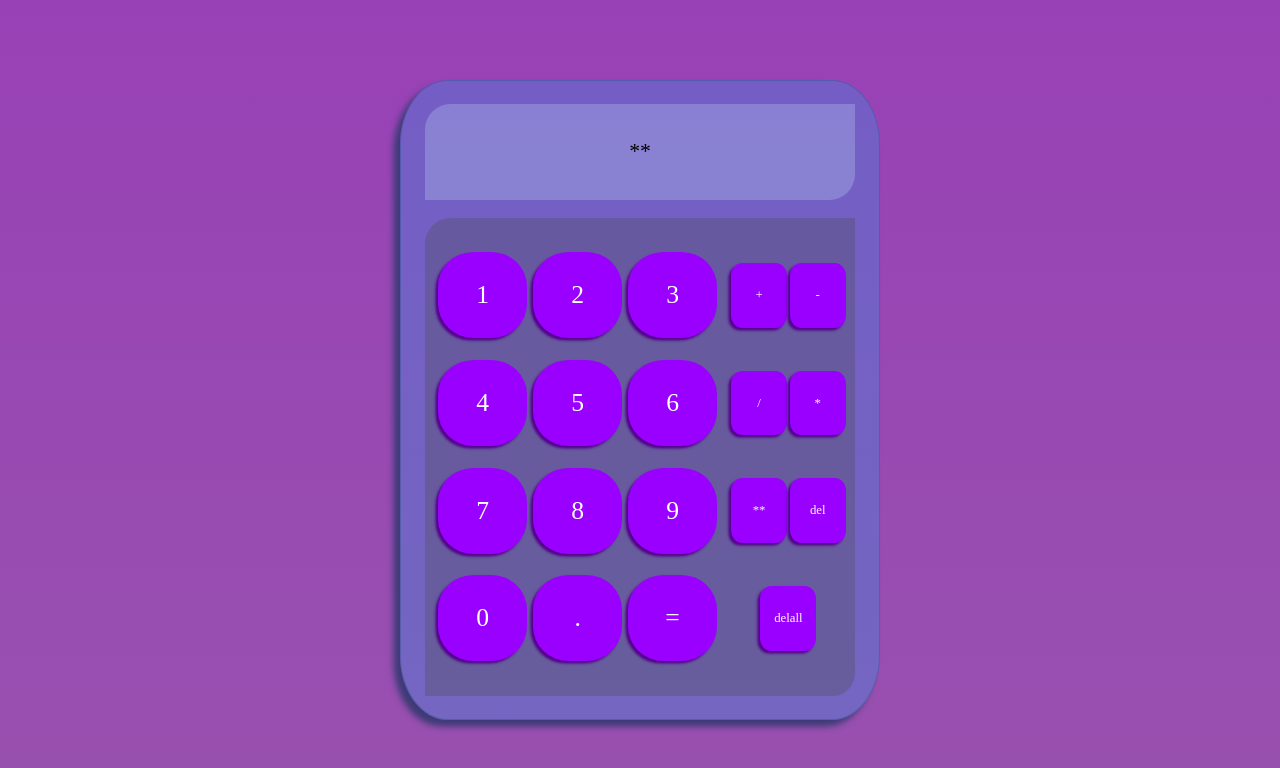
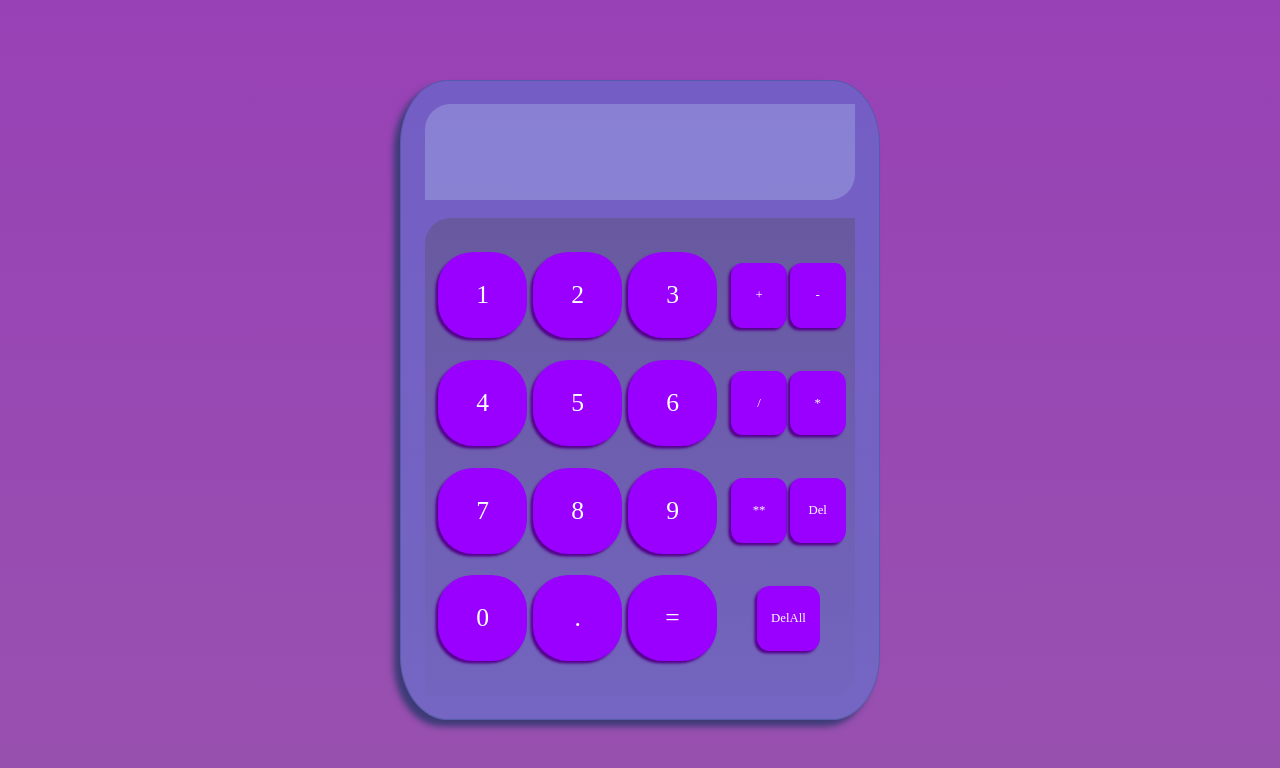
Before and after one commit to SRamzanA/Calculator-0.1, a plain HTML site: page index.html in a window 1280 px wide. Both pictures are taken after a click on the element "**". Drawn offline with Linux system fonts and the light colour scheme.

Commit message:
добавлен градиент и улучшена работа функций

```diff
--- a/index.html
+++ b/index.html
@@ -32,8 +32,8 @@
                 <div class="b-func" onclick="displayAddFunc(this.textContent)">/</div>
                 <div class="b-func" onclick="displayAddFunc(this.textContent)">*</div>
                 <div class="b-func" onclick="displayAddFunc(this.textContent)">**</div>
-                <div class="b-func" onclick="delpop()">del</div>
-                <div class="b-func" onclick="deleteall()">delall</div>
+                <div class="b-func" onclick="delpop()">Del</div>
+                <div class="b-func" onclick="deleteall()" style="width:50%">DelAll</div>
             </div>
         </div>
     </div>
--- a/script.js
+++ b/script.js
@@ -21,6 +21,8 @@ function displayAddFunc(fun) {
     if (Number.isInteger(displayContent[displayContent.length-1]) || Number.isFinite(displayContent[displayContent.length-1])) {
         displayContent.push(fun)
         display.textContent = displayContent.join("")
+    } else if (displayContent.length == 0) {
+        // Ничего
     } else {
         displayContent.pop()
         displayContent.push(fun)
--- a/slyle.css
+++ b/slyle.css
@@ -4,7 +4,6 @@
     box-sizing: border-box;
 }
 body, html {
-    background-color: #c95aee;
     background: linear-gradient(to bottom, #9841b6, #9851af);
     width: 100%;
     height: 100vh;
@@ -34,7 +33,7 @@ body, html {
     display: flex;
     align-items: center;
     justify-content: center;
-    flex-wrap: wrap;
+    overflow: hidden;
     border-top-left-radius: 2vw;
     border-bottom-right-radius: 2vw;
 }
@@ -50,7 +49,7 @@ body, html {
 
     width: 90%;
     height: 75%;
-    background-color: #4c4c4c4f;
+    background: linear-gradient(to bottom, #4c4c4c4f, #4c4c4c06);
     border-top-left-radius: 2vw;
     border-bottom-right-radius: 5%;
     display: flex;
```
